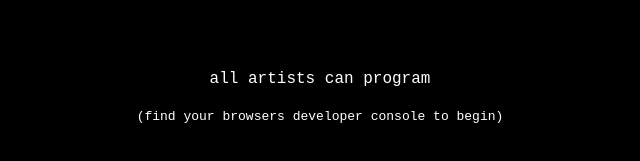
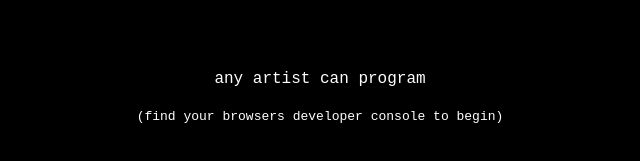
Before and after one commit to tombetthauser/coding-for-artists, a plain HTML site: page index.html in a window 1280 px wide. Shown: the part 307-468 px from the top of the page, 320-960 px from the left. Drawn offline with Linux system fonts and the light colour scheme.

Commit message:
Update title

```diff
--- a/index.html
+++ b/index.html
@@ -5,12 +5,12 @@
   <meta name="viewport" content="width=device-width, initial-scale=1.0">
   <link rel="stylesheet" href="app.css">
   <script type="text/javascript" src="app.js"></script>
-  <title></title>
+  <title>any artist can program</title>
 </head>
 <body>
   <div class="aligner-div">
     <div class="aligned-div">
-      <h4>all artists can program</h4>
+      <h4>any artist can program</h4>
       <p>(find your browsers developer console to begin)</p>
     </div>
 
```
